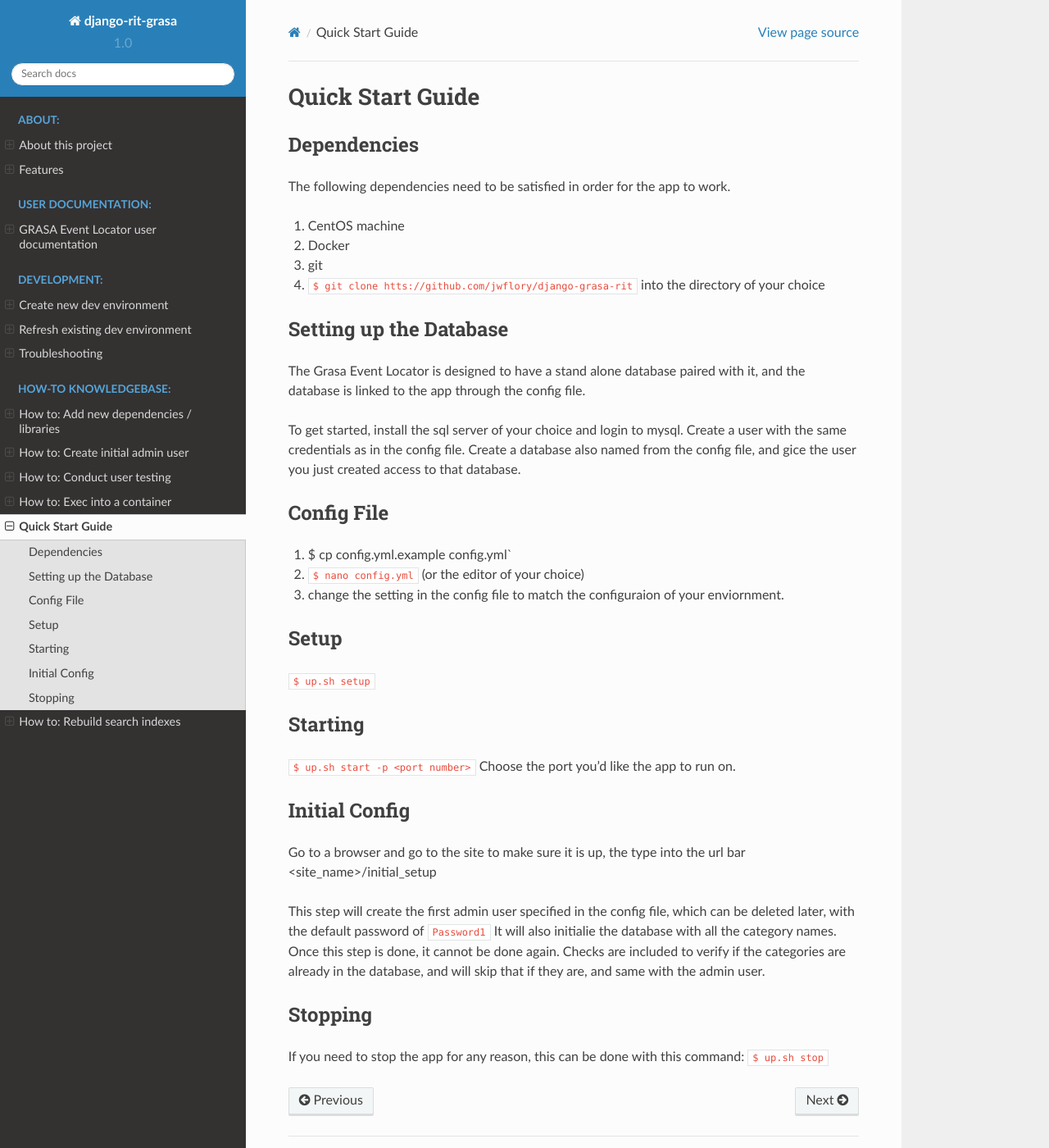
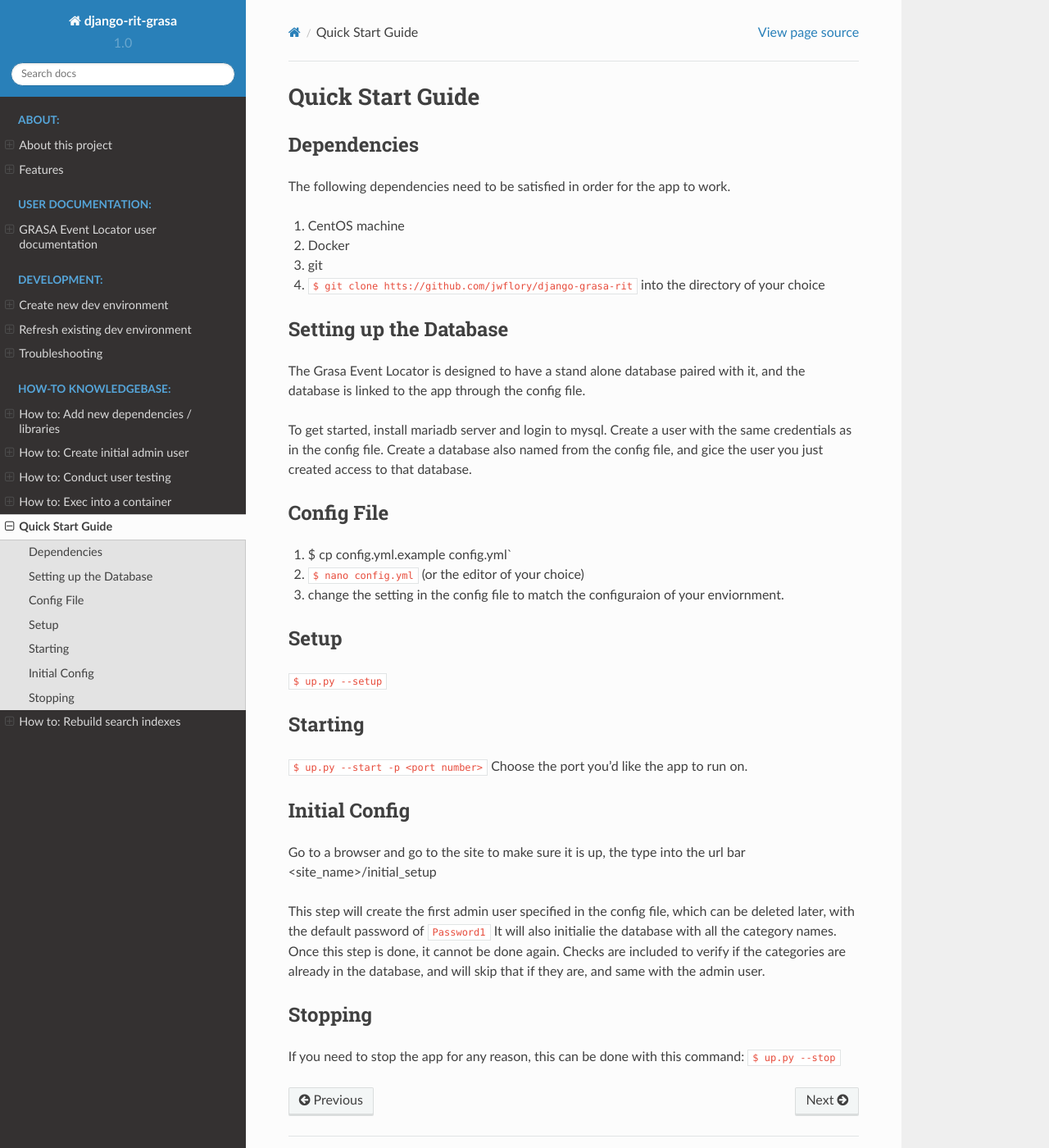
Before and after one commit to jwflory/django-rit-grasa, a Sphinx documentation site: the page built from docs/howto/quickstart.md, in a window 1280 px wide and 1400 px high. Shown: the whole window at 82% size. Built offline with Sphinx 7.4.7 and the Read the Docs theme 2.0.0, drawn with Linux system fonts in a browser that asks for light colours; formulas are drawn with MathJax 3.

Commit message:
Update quickstart.md

```diff
--- a/docs/howto/quickstart.md
+++ b/docs/howto/quickstart.md
@@ -9,17 +9,17 @@
 ## Setting up the Database
 The Grasa Event Locator is designed to have a stand alone database paired with it, and the database is linked to the app through the config file.
 
-To get started, install the sql server of your choice and login to mysql.  Create a user with the same credentials as in the config file.  Create a database also named from the config file, and gice the user you just created access to that database.
+To get started, install mariadb server and login to mysql.  Create a user with the same credentials as in the config file.  Create a database also named from the config file, and gice the user you just created access to that database.
 
 ## Config File
 1.  $ cp config.yml.example config.yml`
 2. `$ nano config.yml` (or the editor of your choice)
 3. change the setting in the config file to match the configuraion of your enviornment.
 ## Setup
-`$ up.sh setup`
+`$ up.py --setup`
 
 ## Starting
-`$ up.sh start -p <port number>` Choose the port you'd like the app to run on.
+`$ up.py --start -p <port number>` Choose the port you'd like the app to run on.
 
 ## Initial Config
 Go to a browser and go to the site to make sure it is up, the type into the url bar <site_name>/initial_setup
@@ -29,4 +29,4 @@
 
 ## Stopping
 If you need to stop the app for any reason, this can be done with this command:
-`$ up.sh stop`
+`$ up.py --stop`
```
